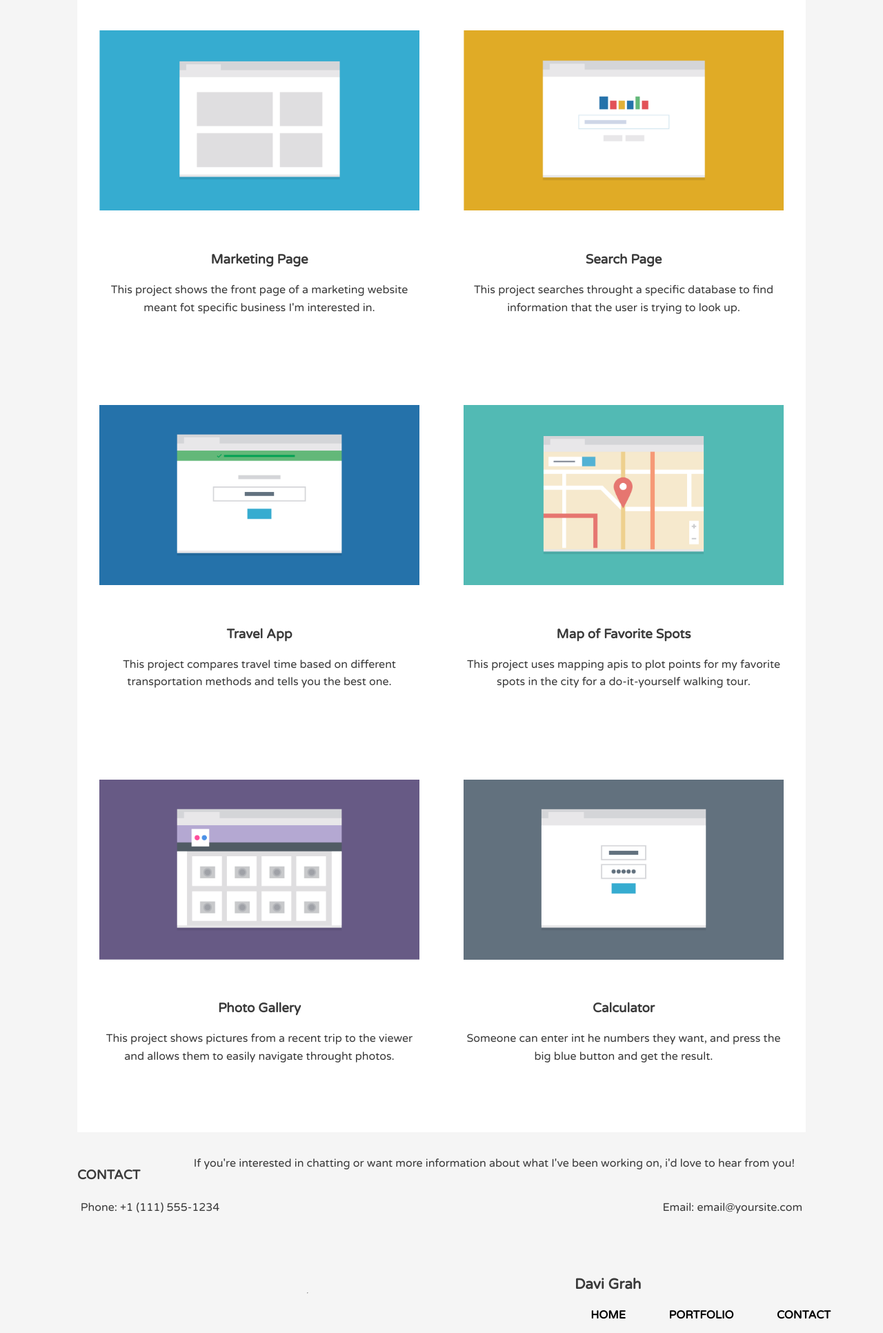
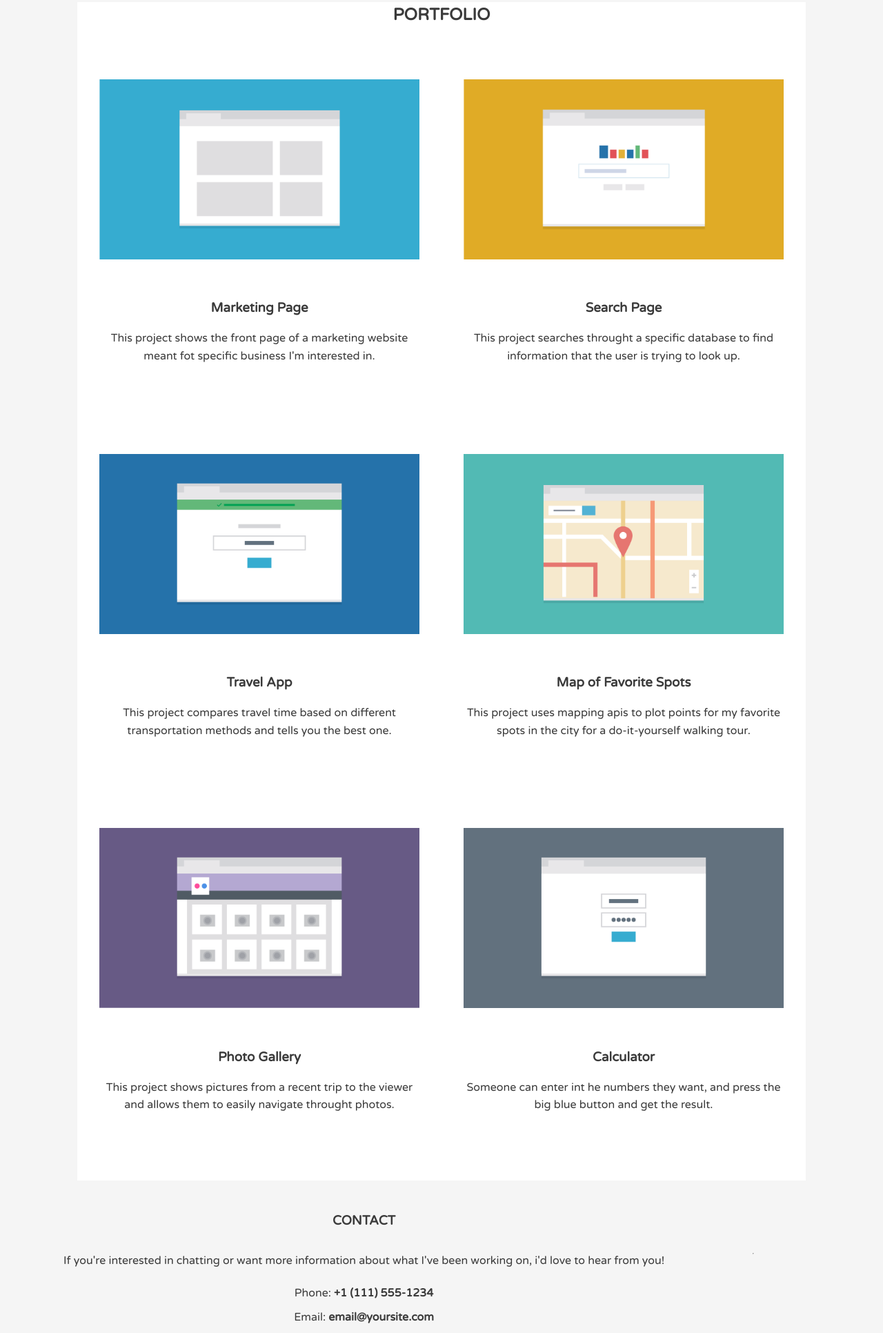
Before and after one commit to davigrah/Mobile-first-responsive-layout, a plain HTML site: page index.html in a window 1280 px wide. Shown: the part 384-2316 px from the top of the page at 69% size. Drawn offline with Linux system fonts and the light colour scheme.

Commit message:
update - nav bottom (2)

```diff
--- a/css/style.css
+++ b/css/style.css
@@ -93,7 +93,9 @@ footer {
 }
 a {
     text-decoration: none;
-}
+    text-transform: uppercase;
+    color: black;
+  }
 .backtotop,
 .nametext {
     margin-bottom: 5%;
@@ -102,11 +104,22 @@ a {
 }
 
 @media screen and (min-width: 768px)  {
+    * {
+        margin: 0;
+    }
+    /* body {
+        background-color: whitesmoke;
+    } */
+    .full-portfolio,
+    #portfolio-center {
+        background-color: white;
+        margin: 0;
+    }
 
     .item,
     #contact {
         display: flex;
-        flex-direction: row;
+        flex-direction: column;
         justify-content: center;
     }
 
@@ -128,7 +141,8 @@ a {
         flex-direction: row-reverse;
     }
     .profile-image {
-        margin: auto;
+        width: 90%;
+        margin: 1rem;
     }
 
     .full-portfolio {
@@ -146,7 +160,9 @@ a {
         flex: 1 45%;
         margin: 0.4rem;
     }
-
+    .footer-nav {
+        display: none;
+    }
 }
 
 @media screen and (min-width: 1024px)  {
@@ -207,11 +223,7 @@ a {
     html, body {
         height: 100%;
       }
-      a {
-        text-decoration: none;
-        text-transform: uppercase;
-        color: black;
-      }
+
     footer {
         display: flex;
         justify-content: space-between;
--- a/index.html
+++ b/index.html
@@ -82,16 +82,16 @@
                 <p>Someone can enter int he numbers they want, and press the big blue button and get the result.</p>
             </div>
         </div>
+    </main>
+
+    <footer>
         <div id="contact">
             <h3>CONTACT</h3>
             <div class="text"> If you're interested in chatting or want more information about what I've been working
                 on, i'd love to hear from you!</div>
-            <div class="phone">Phone: +1 (111) 555-1234</div>
-            <div class="email">Email: email@yoursite.com</div>
+            <div class="phone">Phone: <strong>+1 (111) 555-1234</strong></div>
+            <div class="email">Email: <strong>email@yoursite.com</strong></div>
         </div>
-    </main>
-
-    <footer>
         <hr>
         <div class="footerbottom">
             <div class="nametext"><a href="index.html">Davi Grah</a></div>
```
